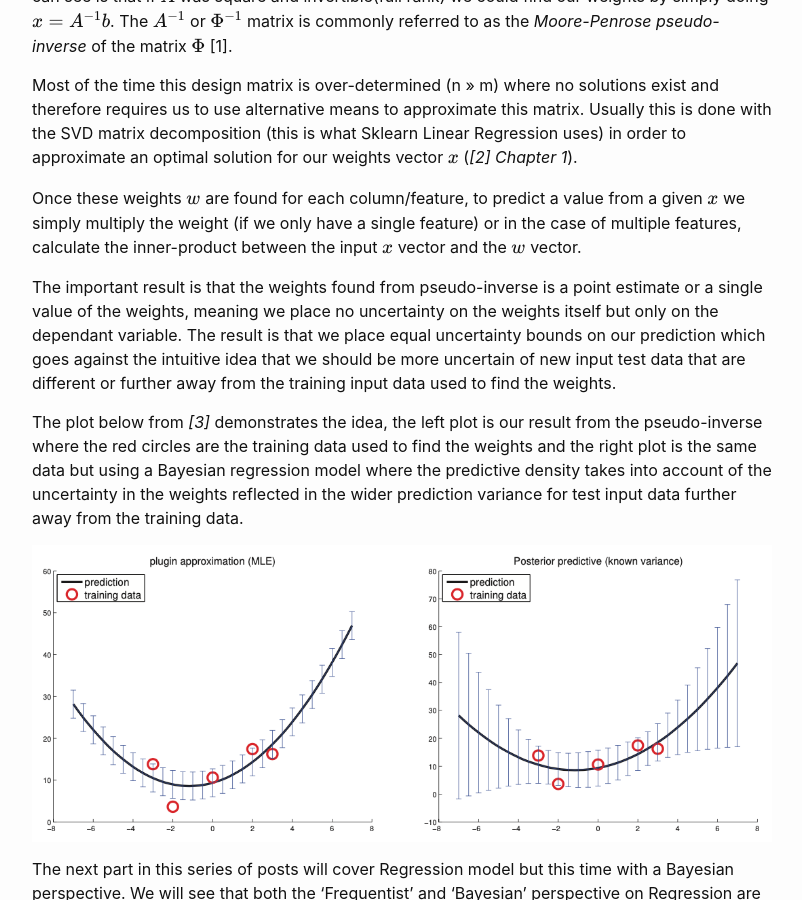
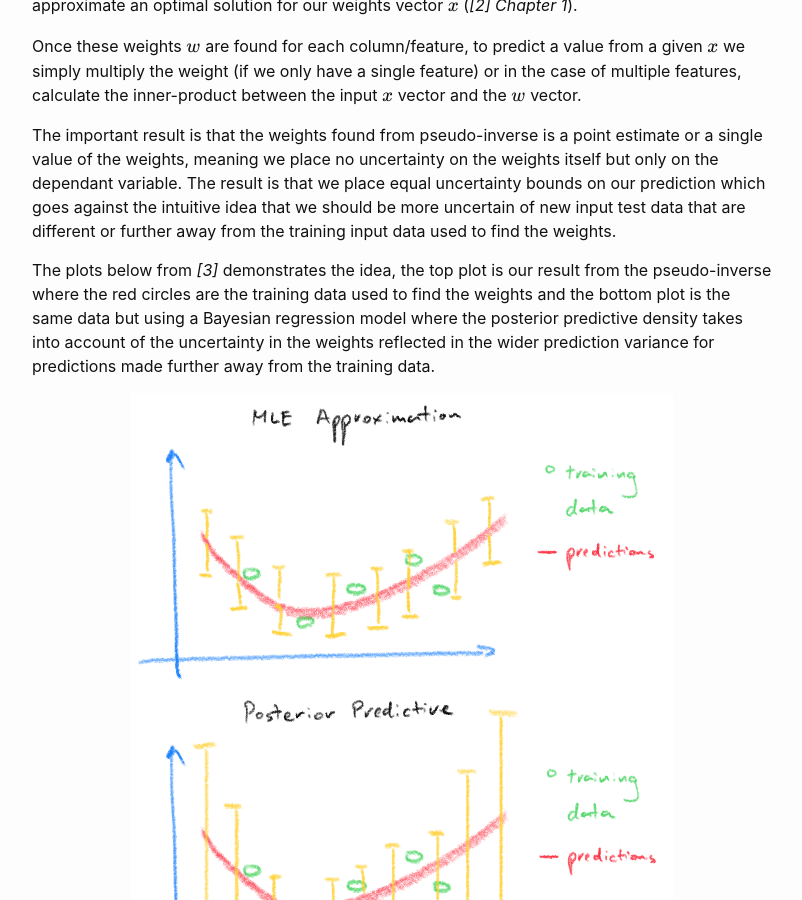
Before and after one commit to charlielu05/charlielu05.github.io, a Jekyll site: the page built from _posts/2020-12-02-Bayesian Regression Model.md, in a window 1280 px wide and 900 px high, scrolled down 2017 px. Shown: the whole window, without its empty margins (238-1040 px from the left). Built offline with Jekyll 4.4.1, drawn with Linux system fonts in a browser that asks for light colours; nearby versions of some CDN libraries; some of the changed text lies outside the part shown.

Commit message:
Added hand drawn diagrams

```diff
--- a/_posts/2020-12-02-Bayesian Regression Model.md
+++ b/_posts/2020-12-02-Bayesian Regression Model.md
@@ -21,9 +21,9 @@ This topic on Bayesian Regression will be split into multiple parts. I will begi
 
 ---
 **Normal OLS Model**
-
-![image](/assets/img/linear_regression.png)
-
+{:refdef: style="text-align: center;"}
+![image](/assets/img/lr_drawn.png){:height="300px"}
+{: refdef}
 The image above demonstrates a classic example of linear regression where we seek to model the relationship between our input/independent variable $$X$$ and our prediction/dependant variable $$y$$. In plain speak, we want to find out what is the most likely value of $$y$$ given that we know the value of $$X$$. A simple but classic example of this is Francis Galton's Father and Son height dataset where given the height of the father ($$X$$) you could predict the son's height ($$y$$).
 
 $$y(x,w)=\sum\limits_{j=0}^{M-1} w_{j}\phi_{j}(x) = w^{T} \phi(x)$$
@@ -42,10 +42,11 @@ Once these weights $$w$$ are found for each column/feature, to predict a value f
 
 The important result is that the weights found from pseudo-inverse is a point estimate or a single value of the weights, meaning we place no uncertainty on the weights itself but only on the dependant variable. The result is that we place equal uncertainty bounds on our prediction which goes against the intuitive idea that  we should be more uncertain of new input test data that are different or further away from the training input data used to find the weights.
 
-The plot below from *[3]* demonstrates the idea, the left plot is our result from the pseudo-inverse where the red circles are the training data used to find the weights and the right plot is the same data but using a Bayesian regression model where the predictive density takes into account of the uncertainty in the weights reflected in the wider prediction variance for test input data further away from the training data.
-
-![image](/assets/img/regression_variance.png)
-
+The plots below from *[3]* demonstrates the idea, the top plot is our result from the pseudo-inverse where the red circles are the training data used to find the weights and the bottom plot is the same data but using a Bayesian regression model where the posterior predictive density takes into account of the uncertainty in the weights reflected in the wider prediction variance for predictions made further away from the training data.
+{:refdef: style="text-align: center;"}
+![image](/assets/img/mle_approx.png){:height="300px"}
+![image](/assets/img/posterior_predictive.png){:height="300px"}
+{: refdef}
 The next part in this series of posts will cover Regression model but this time with a Bayesian perspective. We will see that both the 'Frequentist' and 'Bayesian' perspective on Regression are fundamentally similar and how the additional complexity added by the Bayesian model gives us additional freedom in modelling our problem.
 
 See you next post!
```
Also changed, not shown: other parts of _posts/2020-12-02-Bayesian Regression Model.md (+1 -1 lines), assets/img/lr_drawn.png (added), assets/img/mle_approx.png (added), assets/img/posterior_predictive.png (added).
